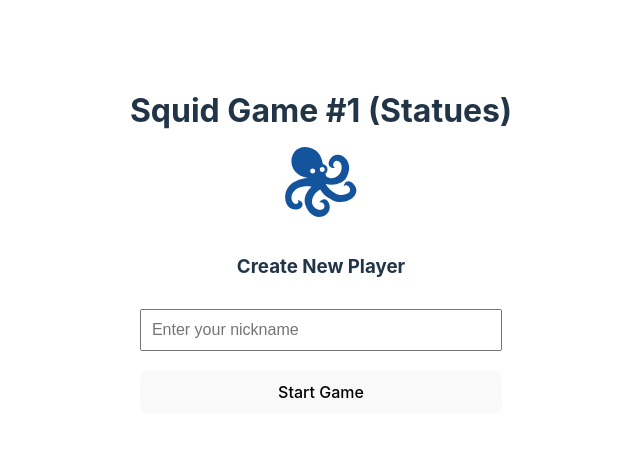
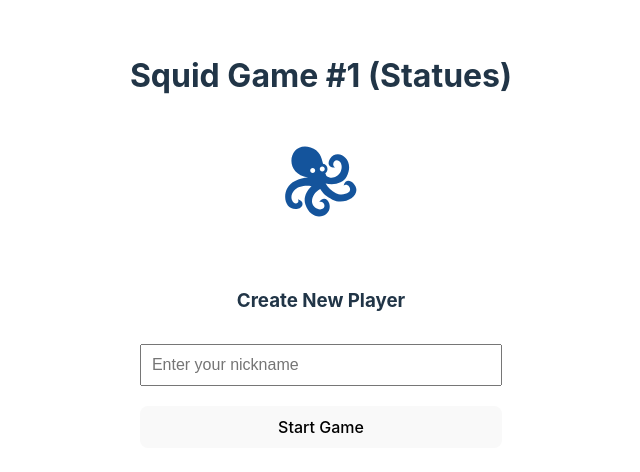
Before and after one commit to MikyAbad/squid-game, a React (Vite) app: page / in a window 1280 px wide. Shown: the part 158-630 px from the top of the page, without its empty margins (319-959 px from the left). Built offline with nearby package versions, Linux system fonts and the light colour scheme.

Commit message:
final visual changes to Home.js

```diff
--- a/src/views/Home/Home.css
+++ b/src/views/Home/Home.css
@@ -12,8 +12,11 @@
 .logo {
   height: 6em;
   padding: 1.5em;
-  will-change: filter;
-  transition: filter 300ms;
+  transition: transform 0.5s;
+}
+
+.logo:active {
+  transform: rotateY(180deg);
 }
 
 .title {
@@ -39,9 +42,3 @@
   display: flex;
   flex-direction: column;
 }
-
-@media (prefers-reduced-motion: no-preference) {
-  a:nth-of-type(2) .logo {
-    animation: logo-spin infinite 20s linear;
-  }
-}
--- a/src/views/Home/Home.jsx
+++ b/src/views/Home/Home.jsx
@@ -21,7 +21,7 @@
     <section className='home'>
       <aside className='title'>
         <h1>Squid Game #1 (Statues)</h1>
-        <GiOctopus size={75} color='#14549c' />
+        <GiOctopus className='logo' size={75} color='#14549c' />
       </aside>
       <h3>Create New Player</h3>
       <aside>
```
